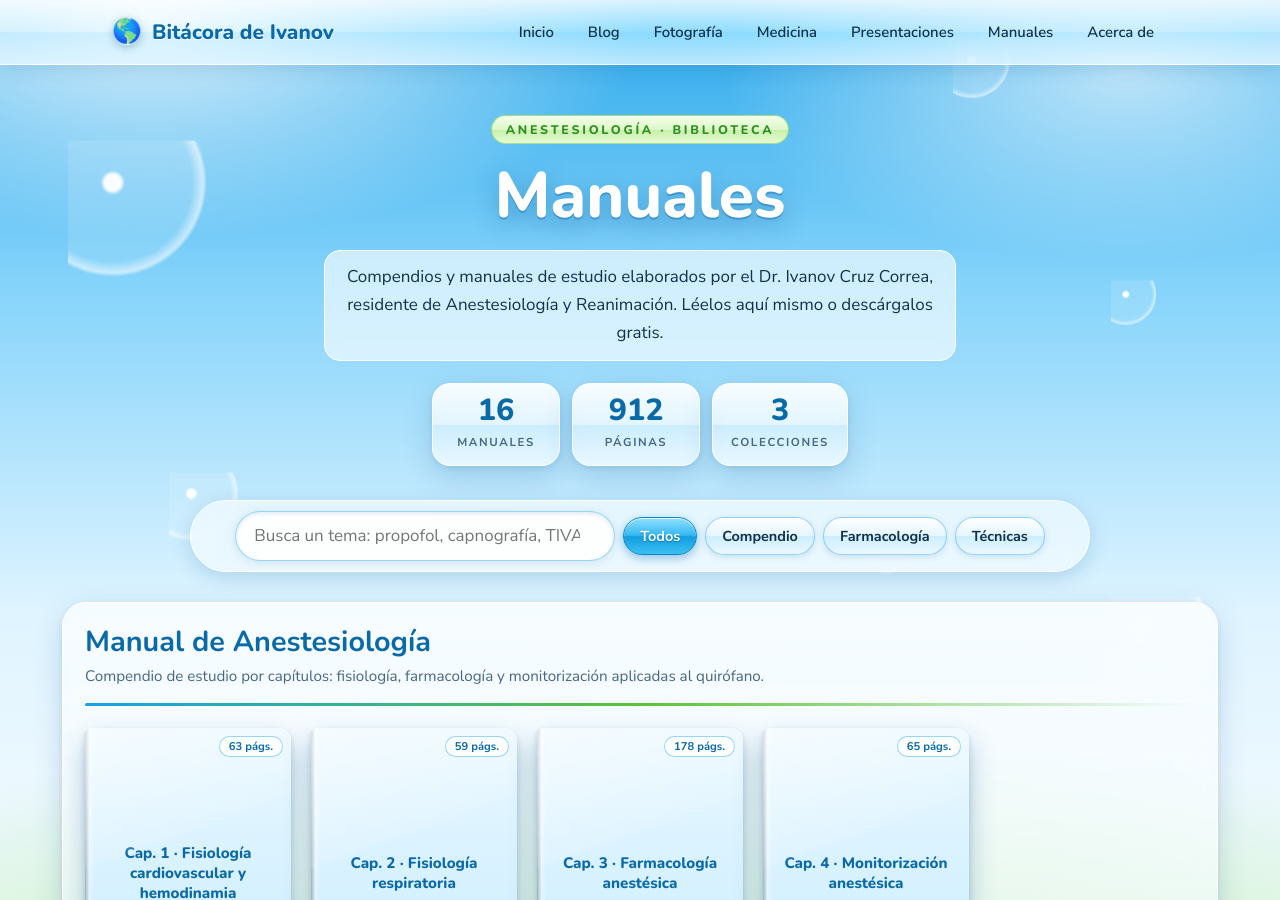
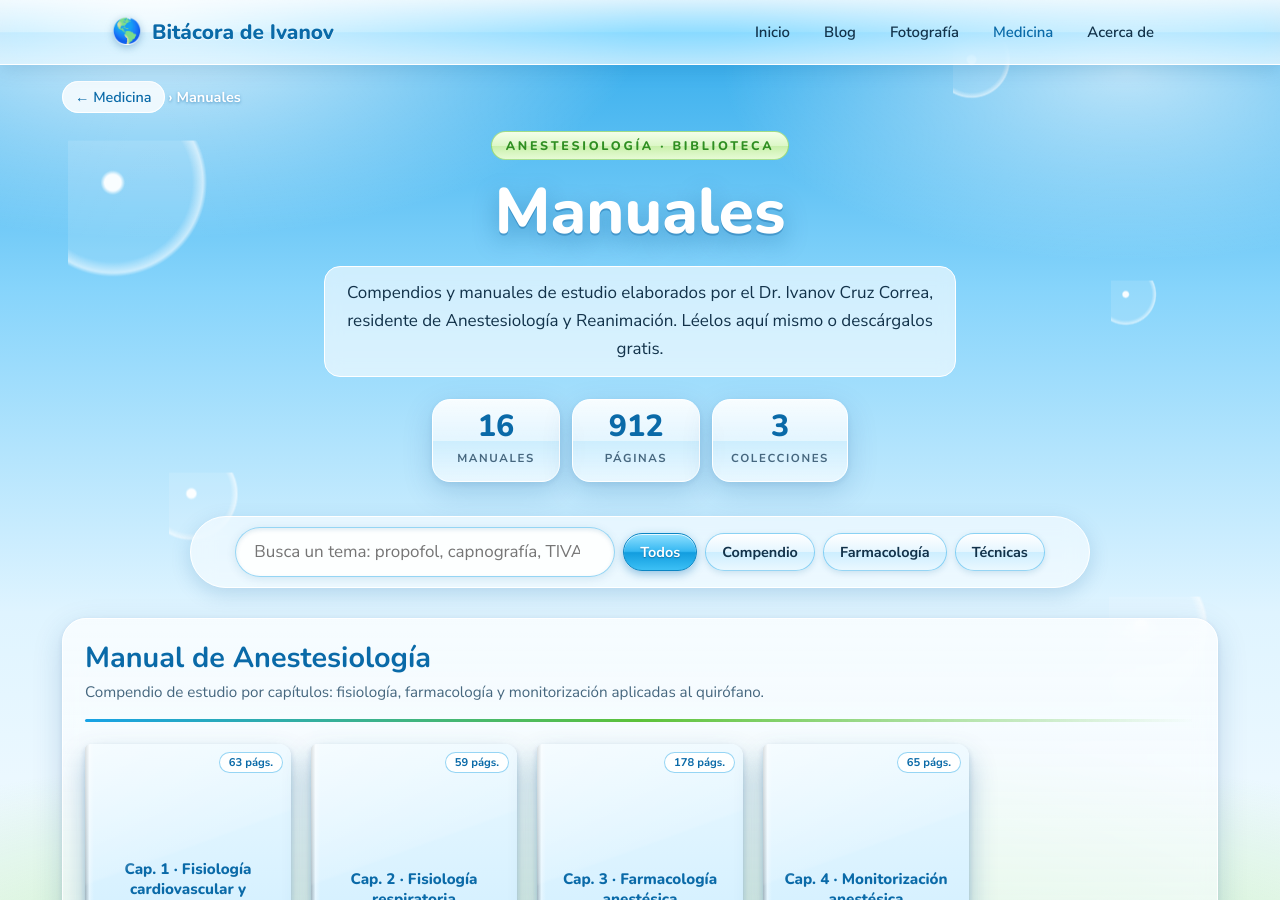
Before and after one commit to Ivarock/Ivarock.github.io, a Jekyll site: the page manuales/index.html, which Jekyll copies as it is, in a window 1280 px wide and 900 px high. Built offline with Jekyll 4.4.1, drawn with Linux system fonts in a browser that asks for light colours.

Commit message:
Manuales como subsección de Medicina

```diff
--- a/manuales/index.html
+++ b/manuales/index.html
@@ -72,11 +72,12 @@ body.reading{overflow:hidden}
   <div class="wrap site-header__inner">
     <a class="site-header__brand" href="../"><span class="site-header__mark">🌎</span><span class="site-header__title">Bitácora de Ivanov</span></a>
     <nav class="site-nav">
-      <a href="../">Inicio</a><a href="../blog/">Blog</a><a href="../fotografia/">Fotografía</a><a href="../medicina/">Medicina</a><a href="../presentaciones/">Presentaciones</a><a href="./">Manuales</a><a href="../acerca-de/">Acerca de</a>
+      <a href="../">Inicio</a><a href="../blog/">Blog</a><a href="../fotografia/">Fotografía</a><a href="../medicina/" aria-current="page" style="color:var(--aqua-deep)">Medicina</a><a href="../acerca-de/">Acerca de</a>
     </nav>
   </div>
 </header>
 <main class="wrap" style="max-width:1200px">
+  <nav aria-label="Ruta" style="margin:22px 0 -26px;font:700 .9rem var(--font-sans)"><a href="../medicina/" style="background:rgba(255,255,255,.8);border:1px solid #fff;border-radius:999px;padding:5px 12px">← Medicina</a> <span style="color:#fff;text-shadow:0 1px 3px rgba(10,90,150,.5)">› Manuales</span></nav>
   <section class="aero-hero">
     <span class="pre">Anestesiología · Biblioteca</span>
     <h1>Manuales</h1>
```
